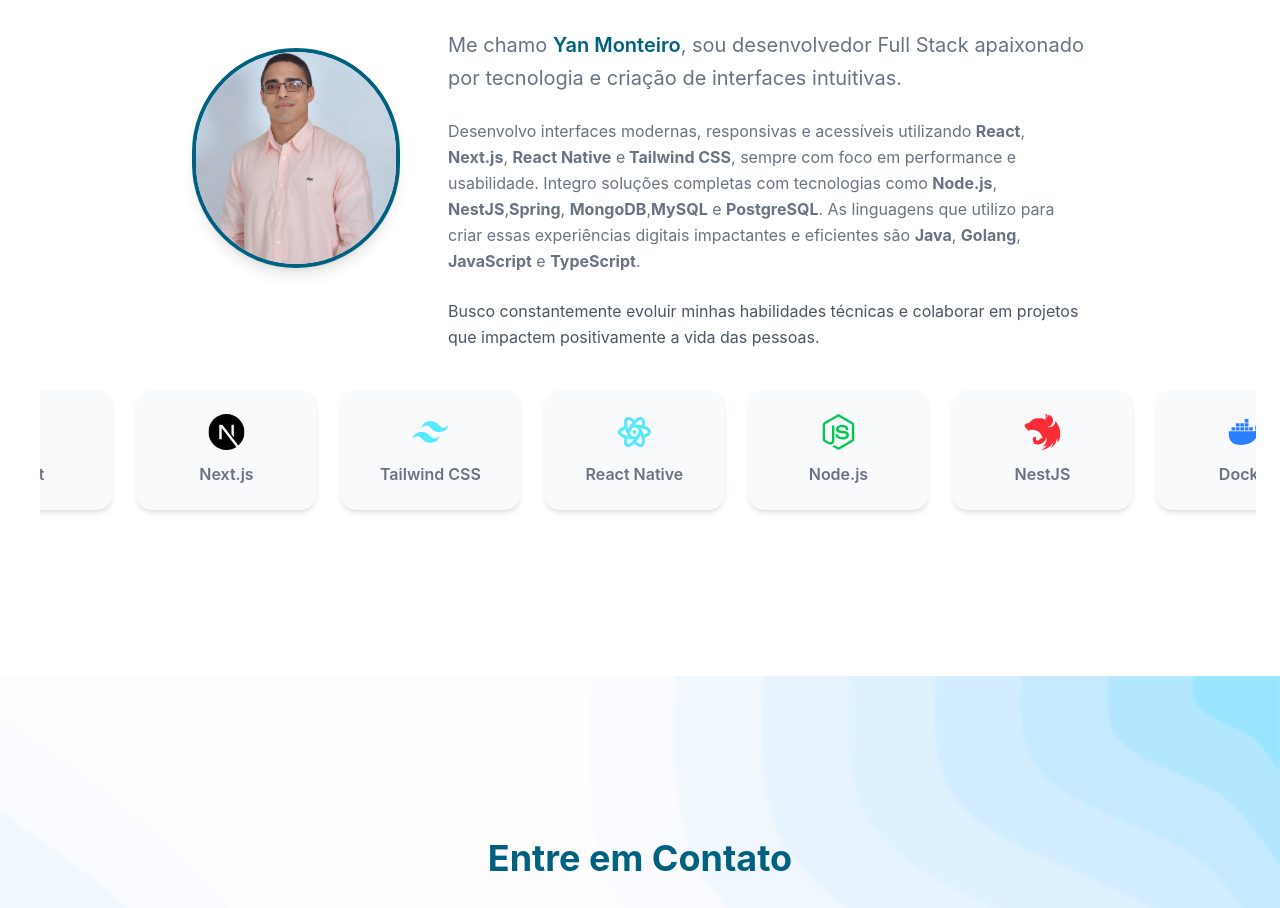
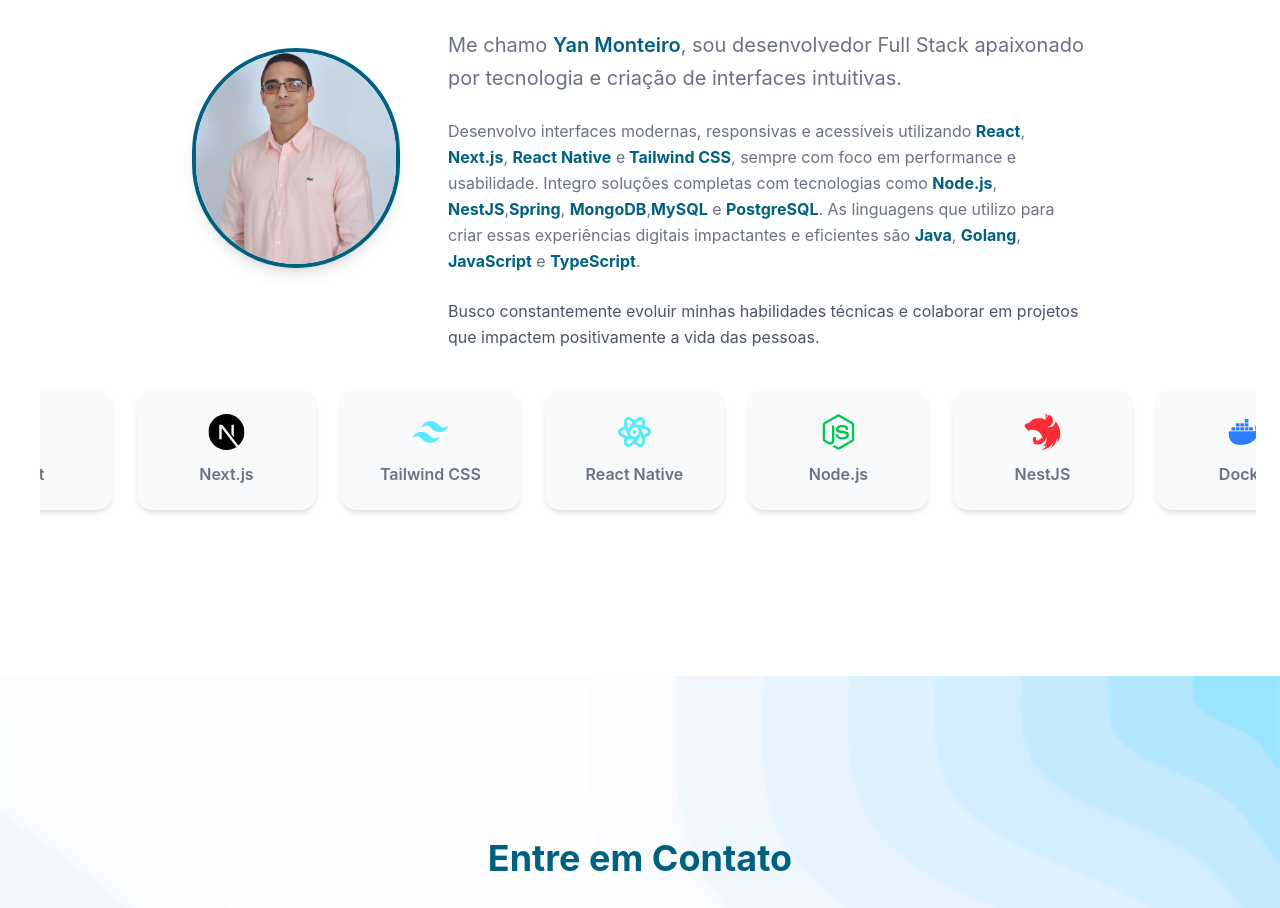
Before and after one commit to yanalmeida2411/portfolio-yan, a Next.js app: page / in a window 1280 px wide. Shown: the part 2971-3879 px from the top of the page. Built offline with nearby package versions, Linux system fonts and the light colour scheme.

Commit message:
style: change colors in about section to get a better readability

```diff
--- a/src/components/About.tsx
+++ b/src/components/About.tsx
@@ -1,5 +1,4 @@
 'use client'
-import React from 'react';
 import { motion } from 'framer-motion';
 import Carousel from '../components/Carousel';
 
@@ -36,13 +35,13 @@
               sou desenvolvedor Full Stack apaixonado por tecnologia e criação de interfaces intuitivas.
             </p>
             <p className="text-gray-500 leading-relaxed">
-              Desenvolvo interfaces modernas, responsivas e acessíveis utilizando <strong>React</strong>, <strong>Next.js</strong>, <strong>React Native</strong> e
-              <strong> Tailwind CSS</strong>,
+              Desenvolvo interfaces modernas, responsivas e acessíveis utilizando <strong className='text-[#006080]'>React</strong>, <strong className='text-[#006080]'>Next.js</strong>, <strong className='text-[#006080]'>React Native</strong> e
+              <strong className='text-[#006080]'> Tailwind CSS</strong>,
               sempre com foco em performance e usabilidade.
-              Integro soluções completas com tecnologias como <strong>Node.js</strong>,<strong> NestJS</strong>,<strong>Spring</strong>, <strong>MongoDB</strong>,
-              <strong>MySQL</strong> e <strong>PostgreSQL</strong>.
+              Integro soluções completas com tecnologias como <strong className='text-[#006080]'>Node.js</strong>,<strong className='text-[#006080]'> NestJS</strong>,<strong className='text-[#006080]'>Spring</strong>, <strong className='text-[#006080]'>MongoDB</strong>,
+              <strong className='text-[#006080]'>MySQL</strong> e <strong className='text-[#006080]'>PostgreSQL</strong>.
                As linguagens que utilizo para criar essas experiências digitais impactantes
-              e eficientes são <strong>Java</strong>, <strong>Golang</strong>, <strong>JavaScript</strong> e <strong>TypeScript</strong>.
+              e eficientes são <strong className='text-[#006080]'>Java</strong>, <strong className='text-[#006080]'>Golang</strong>, <strong className='text-[#006080]'>JavaScript</strong> e <strong className='text-[#006080]'>TypeScript</strong>.
             </p>
 
             <p className="text-gray-600 leading-relaxed">
```
